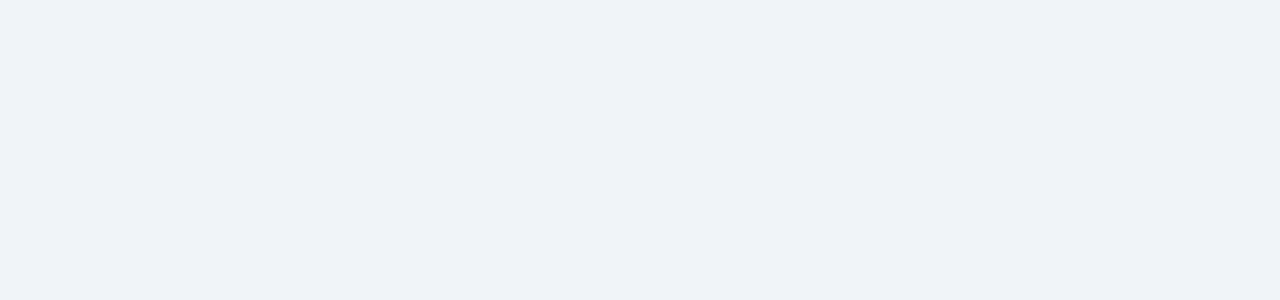
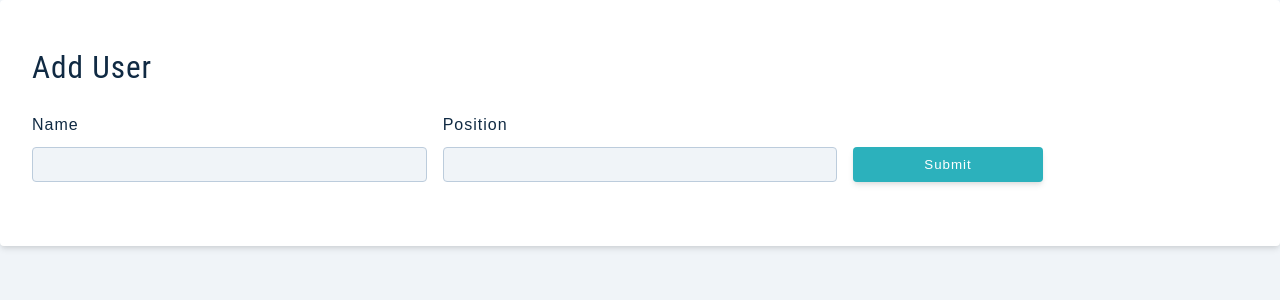
Before and after one commit to Amir-ali-anwar/React-crud, a React (Create React App) app: page /add-Todo in a window 1280 px wide. Before the commit this address had no page. Shown: the top 300 px of the page. Built offline with nearby package versions, Linux system fonts and the light colour scheme; the HTML template or start-up script is replaced by a standard one.

Commit message:
crud working

```diff
--- a/src/App.js
+++ b/src/App.js
@@ -1,14 +1,14 @@
 import "./App.css";
 import { Route, Routes, BrowserRouter } from "react-router-dom";
 import Login from "./pages/Login";
+import AddTodo from "./pages/AddTodo";
 function App() {
   return (
     <BrowserRouter>
       <Routes>
-        <Route path="/" element="">
-
-        </Route>
+        <Route path="/" element=""></Route>
         <Route path="/Login" element={<Login />}></Route>
+        <Route path="/add-Todo" element={<AddTodo />}></Route>
       </Routes>
     </BrowserRouter>
   );
--- /dev/null
+++ b/src/assets/wrappers/DashboardFormPage.js
@@ -0,0 +1,68 @@
+import styled from 'styled-components'
+
+const Wrapper = styled.section`
+  border-radius: var(--borderRadius);
+  width: 100%;
+  background: var(--white);
+  padding: 3rem 2rem 4rem;
+  box-shadow: var(--shadow-2);
+  h3 {
+    margin-top: 0;
+  }
+  .form {
+    margin: 0;
+    border-radius: 0;
+    box-shadow: none;
+    padding: 0;
+    max-width: 100%;
+    width: 100%;
+  }
+  .form-row {
+    margin-bottom: 0;
+  }
+  .form-center {
+    display: grid;
+    row-gap: 0.5rem;
+  }
+  .form-center button {
+    align-self: end;
+    height: 35px;
+    margin-top: 1rem;
+  }
+  .btn-container {
+    display: grid;
+    grid-template-columns: 1fr 1fr;
+    column-gap: 1rem;
+    align-self: flex-end;
+    margin-top: 0.5rem;
+    button {
+      height: 35px;
+    }
+  }
+  .clear-btn {
+    background: var(--grey-500);
+  }
+  .clear-btn:hover {
+    background: var(--black);
+  }
+  @media (min-width: 992px) {
+    .form-center {
+      grid-template-columns: 1fr 1fr;
+      align-items: center;
+      column-gap: 1rem;
+    }
+    .btn-container {
+      margin-top: 0;
+    }
+  }
+  @media (min-width: 1120px) {
+    .form-center {
+      grid-template-columns: 1fr 1fr 1fr;
+    }
+    .form-center button {
+      margin-top: 0;
+    }
+  }
+`
+
+export default Wrapper
--- /dev/null
+++ b/src/components/Alert.js
@@ -0,0 +1,8 @@
+import React from "react";
+
+
+const Alert = ({alert,text}) => {
+  return <div className={`alert alert-${alert}`}>{text}</div>;
+};
+
+export default Alert;
--- /dev/null
+++ b/src/components/Button.js
@@ -0,0 +1,26 @@
+import React from "react";
+
+const Button = ({
+  type,
+  className,
+  children,
+  handleChange,
+  disabled,
+  key,
+  ...rest
+}) => {
+  return (
+    <button
+      key={key}
+      type={type}
+      className={className}
+      onClick={handleChange}
+      disabled={disabled}
+      {...rest}
+    >
+      {children}
+    </button>
+  );
+};
+
+export default Button;
--- /dev/null
+++ b/src/components/index.js
@@ -0,0 +1,5 @@
+import Alert from './Alert'
+import FormRow from "./FormRow";
+import Button from "./Button";
+
+export { FormRow,Alert,Button };
--- /dev/null
+++ b/src/pages/AddTodo.js
@@ -0,0 +1,62 @@
+import React from "react";
+import Wrapper from "../assets/wrappers/DashboardFormPage";
+import { Button, FormRow, Alert } from "../components";
+import customFetch from "../utils/axios";
+const initialState = {
+  name: "",
+  position: "",
+};
+
+const AddTodo = () => {
+  const [values, SetValues] = React.useState(initialState);
+  const inputhandler = (e) => {
+    const name = e.target.name;
+    const value = e.target.value;
+    SetValues({ ...values, [name]: value });
+  };
+  const submitDatatoServer= async(data)=>{
+    try {
+       const resp = await customFetch.post("/user", data);
+       return resp.data;
+    } catch (error) {
+      console.log(error);
+    }
+  }
+
+  const submitHandler = async (e) => {
+    e.preventDefault();
+   await submitDatatoServer(values);
+  };
+  return (
+    <Wrapper>
+      <form className="form" onSubmit={submitHandler}>
+        <h3>Add user</h3>
+        <div className="form-center">
+          <FormRow
+            name="name"
+            labelText="Name"
+            className="form-input"
+            labelClass="form-label"
+            value={values.name}
+            handleChange={inputhandler}
+          />
+          <FormRow
+            name="position"
+            labelText="Position"
+            className="form-input"
+            labelClass="form-label"
+            value={values.position}
+            handleChange={inputhandler}
+          />
+          <div className="btn-container">
+            <Button type="submit" className="btn btn-block submit-btn">
+              Submit
+            </Button>
+          </div>
+        </div>
+      </form>
+    </Wrapper>
+  );
+};
+
+export default AddTodo;
--- /dev/null
+++ b/src/utils/axios.js
@@ -0,0 +1,5 @@
+import axios from "axios";
+const customFetch = axios.create({
+  baseURL: "http://localhost:4000",
+});
+export  default customFetch
```
